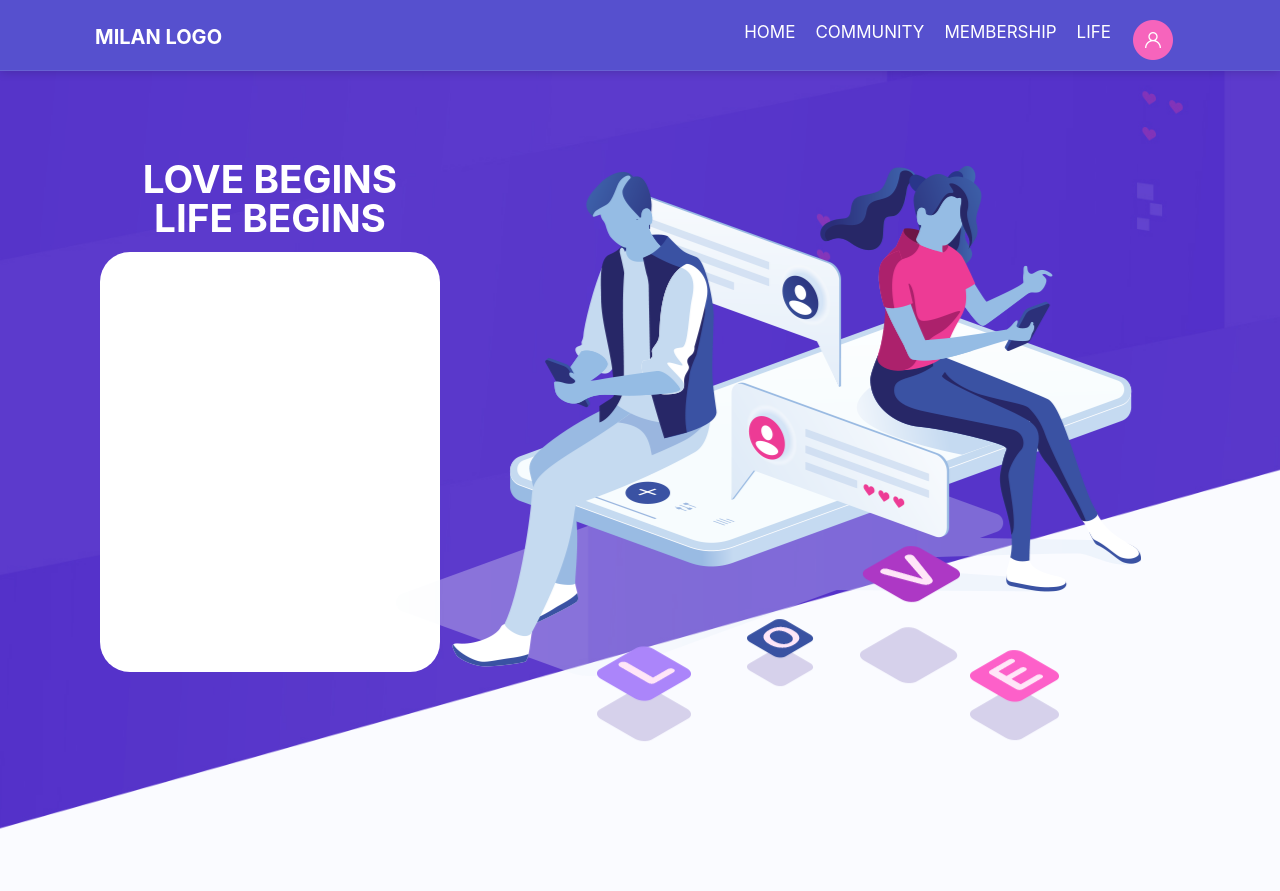
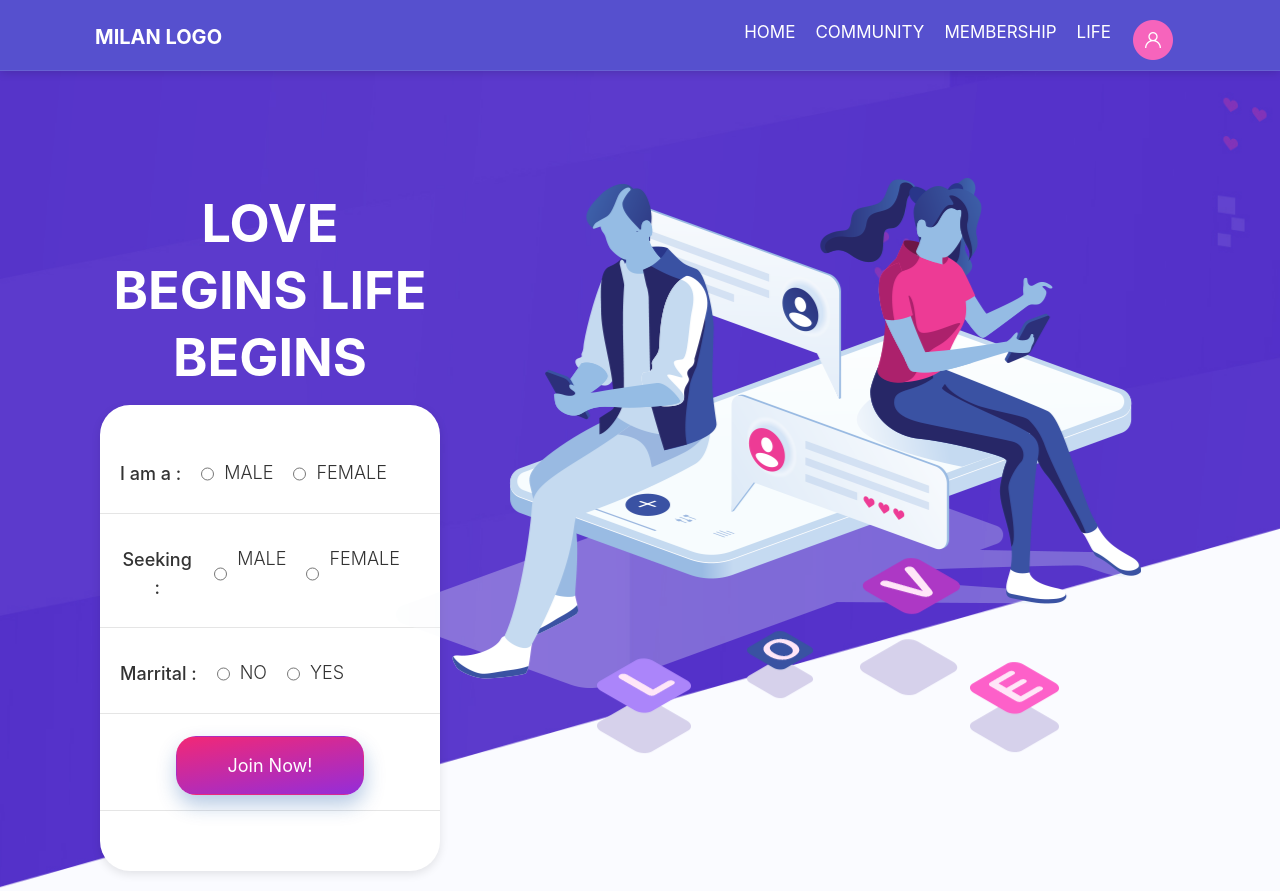
Before and after one commit to puneet0408/milanFrontEnd, a React (Create React App) app: page / in a window 1280 px wide. Before the commit the page ends 832 px from the top, so only its background shows below. Built offline with nearby package versions, Linux system fonts and the light colour scheme.

Commit message:
Form on Index Page Added

```diff
--- a/src/App.js
+++ b/src/App.js
@@ -4,20 +4,22 @@ import { BrowserRouter, Routes, Route } from "react-router-dom";
 
 //Import Pages
 import Nav from '../src/components/nav/Nav'
-import Banner from '../src/components/banner/Banner'
+import Home from './components/Home/Home'
 import Life from './components/pages/life/Life';
 import Shop from './components/pages/shop/Shop';
 import Profile from './components/pages/profile/Profile';
+import Singup from './components/pages/singup/Singup';
 function App() {
   return (
     <BrowserRouter>
    <Nav/>
     <Routes>
 
-      <Route path='/' index element={<Banner/>} />
+      <Route path='/' index element={<Home/>} />
       <Route path='/life' element={<Life/>}/>
       <Route path='/shop' element={<Shop/>}/>
       <Route path='/profile' element={<Profile/>}/>
+      <Route path='/singup' element={<Singup/>}/>
     </Routes>
     </BrowserRouter>
   );
--- /dev/null
+++ b/src/components/Home/Home.css
@@ -0,0 +1,123 @@
+.banner
+{
+    background: url('../../static/background/banner.png');
+    position: relative;
+    background-repeat: no-repeat;
+    background-size: cover;
+    padding-top: 190px;
+    padding-bottom: 20px    ;
+}
+.data
+{
+    text-align: center;
+}
+.form
+{
+    position: relative;
+    color: #333333;
+    background: #fff;
+    padding: 23px 0px 60px;
+    border-radius: 30px;
+    border-radius: 30px;
+    box-shadow: 0px 3px 10px 0px rgb(0 0 0 / 10%);
+}
+.data h1
+{
+    font-size: 290%;
+    line-height: 128%;
+    font-weight: 700;
+    color: #fff;
+    text-align: center;
+    margin-bottom: 15px;
+}
+.image
+{
+    position: absolute;
+    top: 20%;
+    left: 30%;
+}
+@keyframes leftRight {
+    0% {
+              transform: translateX(0px);
+    }
+    50% {
+              transform: translateX(-15px);
+    }
+    100% {
+              transform: translateX(0px);
+    }
+  }
+@keyframes topDown {
+    0%
+    {
+        transform: translateY(0px);
+    }
+    50%
+    {
+        transform: translateY(-15px);
+    }
+    100%
+    {
+        transform: translateY(0px);
+    }
+}
+.img1
+{
+    animation: leftRight 5s linear infinite;
+}
+.img2
+{
+    position: absolute;
+    left: 25%;
+    top: 75%;
+    animation: topDown 5s linear infinite;
+
+}
+.input_field
+{
+    display: flex;
+    border-bottom: 1px solid rgba(0, 0, 0, 0.1);
+    padding: 22px 20px 15px;
+    text-align: center;
+}
+.input_field p
+{
+    font-size: 18px;
+    line-height: 28px;
+    font-weight: 500;
+    padding: 10px 20px 10px 0px;
+    margin: 0px;
+}
+.input_field .option
+{
+    display: flex;
+    text-align: center;
+
+}
+.option input
+{
+    cursor: pointer !important;
+}
+.input_field .option label
+{
+    padding: 10px 20px 10px 10px;
+    margin: 0px;
+    text-align: center;
+    cursor: pointer;
+    font-weight: 300;
+}
+.form .custom_btn
+{
+    border-radius: 20px;
+    background-image: linear-gradient(170deg, rgb(242, 40, 118) 0%, rgb(148, 45, 217) 100%);
+    border-color: transparent;
+    padding: 15px 50px;
+    color: white;
+    font-size: 18px;
+    margin: auto;
+    box-shadow: 0.872px 9.962px 20px 0px rgb(12 78 165 / 30%)
+}
+.input_field a
+{
+    margin: auto;
+}
--- /dev/null
+++ b/src/components/Home/Home.js
@@ -0,0 +1,54 @@
+import { React } from "react"
+import {Link} from 'react-router-dom'
+import './Home.css'
+//Imports Images
+import img1 from '../../static/background/bannerfront.png'
+import img2 from '../../static/background/bannerlove.png'
+const Home = () => {
+    return (<div className='banner'>
+        <div className='container'>
+                <div className='col-xl-4 col-lg-5 col-sm-12 data'>
+                    <h1>LOVE BEGINS LIFE BEGINS</h1>
+                    <div className="form">
+                        <form>
+                            <div className="input_field">
+                                <p>I am a : </p>
+                                <div className="option">
+                                    <input type="radio" name="gender" value="male" id="male"></input>
+                                    <label for="male">MALE</label>
+                                    <input type="radio" name="gender" value="female" id="female"></input>
+                                    <label for="female">FEMALE</label>
+                                </div>
+                            </div>
+                            <div className="input_field">
+                                <p>Seeking :</p>
+                                <div className="option">
+                                    <input type="radio" name="target_gender" value="male" id="target_male"></input>
+                                    <label for="target_male">MALE</label>
+                                    <input type="radio" name="target_gender" value="female" id="target_female"></input>
+                                    <label for="target_female">FEMALE</label>
+                                </div>
+                            </div>
+                            <div className="input_field">
+                                <p>Marrital : </p>
+                                <div className="option">
+                                    <input type="radio" name="married" value={0} id="no"></input>
+                                    <label for="no">NO</label>
+                                    <input type="radio" name="married" value={1} id="yes"></input>
+                                    <label for="yes">YES</label>
+                                </div>
+                            </div>
+                            <div className="input_field">
+                                <Link to='/singup'><button type="submit" class="btn custom_btn">Join Now!</button></Link>
+                            </div>
+                        </form>
+                    </div>
+                </div>
+                <div className='col-xl-8 col-lg-7 image'>
+                    <img className='img1 img-fluid' src={img1}/>
+                    <img className='img2 img-fluid' src={img2}/>
+                </div>
+        </div>
+    </div>);
+}
+export default Home;
--- a/src/components/banner/Banner.css
+++ /dev/null
@@ -1,71 +0,0 @@
-.banner
-{
-    background: url('../../static/background/banner.png');
-    position: relative;
-    background-repeat: no-repeat;
-    background-size: cover;
-    padding: 160px 0px;
-}
-.data
-{
-    text-align: center;
-}
-.form
-{
-    height:420px;
-    background: #fff;
-    padding: 23px 0px 60px;
-    border-radius: 30px;
-}
-.data h1
-{
-    font-size: 215%;
-    line-height: 100%;
-    font-weight: 700;
-    color: #fff;
-    text-align: center;
-    margin-bottom: 15px;
-}
-.image
-{
-    position: absolute;
-    top: 20%;
-    left: 30%;
-}
-@keyframes leftRight {
-    0% {
-              transform: translateX(0px);
-    }
-    50% {
-              transform: translateX(-15px);
-    }
-    100% {
-              transform: translateX(0px);
-    }
-  }
-@keyframes topDown {
-    0%
-    {
-        transform: translateY(0px);
-    }
-    50%
-    {
-        transform: translateY(-15px);
-    }
-    100%
-    {
-        transform: translateY(0px);
-    }
-}
-.img1
-{
-    animation: leftRight 5s linear infinite;
-}
-.img2
-{
-    position: absolute;
-    left: 25%;
-    top: 75%;
-    animation: topDown 5s linear infinite;
-
-}
--- a/src/components/banner/Banner.js
+++ /dev/null
@@ -1,21 +0,0 @@
-import { React } from "react"
-import './Banner.css'
-//Imports Images
-import img1 from '../../static/background/bannerfront.png'
-import img2 from '../../static/background/bannerlove.png'
-const Banner = () => {
-    return (<div className='banner'>
-        <div className='container'>
-                <div className='col-xl-4 col-lg-5 data'>
-                    <h1>LOVE BEGINS LIFE BEGINS</h1>
-                    <div className="form">
-                    </div>
-                </div>
-                <div className='col-xl-8 col-lg-7 image'>
-                    <img className='img1 img-fluid' src={img1}/>
-                    <img className='img2 img-fluid' src={img2}/>
-                </div>
-        </div>
-    </div>);
-}
-export default Banner
--- /dev/null
+++ b/src/components/pages/singup/Singup.js
@@ -0,0 +1,6 @@
+const Singup = () =>
+{
+    return (<div className="container-fluid">
+    </div>);
+}
+export default Singup;
```
Also changed, not shown: src/components/pages/singup/Singup.css (added), src/static/singup/formleft.jpg (added).
